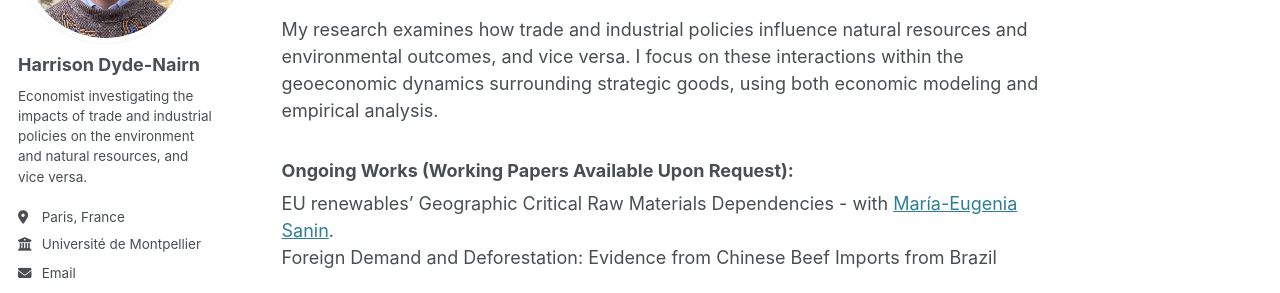
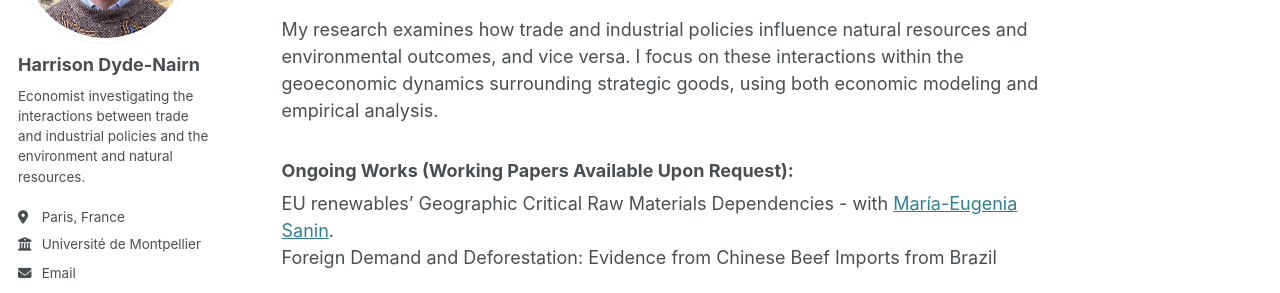
Before and after one commit to hdydenairn/hdydenairn.github.io, a Jekyll site: the page built from _pages/about.md, in a window 1280 px wide. Shown: the part 237-530 px from the top of the page. Built offline with Jekyll 4.4.1, drawn with Linux system fonts in a browser that asks for light colours.

Commit message:
Update _config.yml

```diff
--- a/_config.yml
+++ b/_config.yml
@@ -25,7 +25,7 @@ author:
   avatar           : "cv_pic.png"
   name             : "Harrison Dyde-Nairn"
   pronouns         : # example: "she/her"
-  bio              : "Economist investigating the impacts of trade and industrial policies on the environment and natural resources, and vice versa."
+  bio              : "Economist investigating the interactions between trade and industrial policies and the environment and natural resources."
   location         : "Paris, France"
   employer         : "Université de Montpellier"
   uri              : # URL
```
